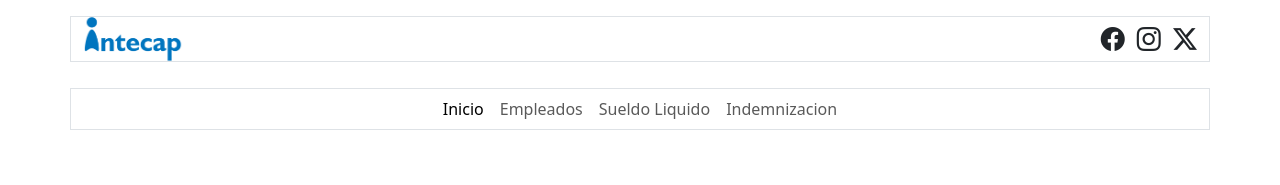
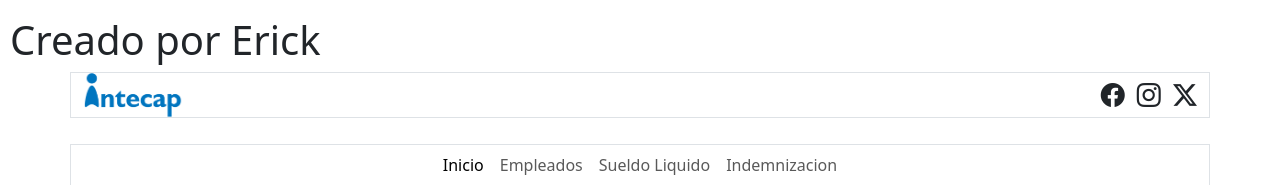
Before and after one commit to ErickBatz/m1ra3_aat_Erick_Batz, a plain HTML site: page index.html in a window 1280 px wide. Shown: the top 185 px of the page. Drawn offline with nearby package versions, Linux system fonts and the light colour scheme.

Commit message:
se agreggo un h1 con el nombre del crador

```diff
--- a/index.html
+++ b/index.html
@@ -13,6 +13,7 @@
 
 <body>
     <header class="py-3 encabezado">
+        <h1>Creado por Erick </h1>
         <div class="container border">
             <div class="row align-items-center">
                 <div class="col-12 col-md-6 text-center text-md-start mb-3 mb-md-0">
```
